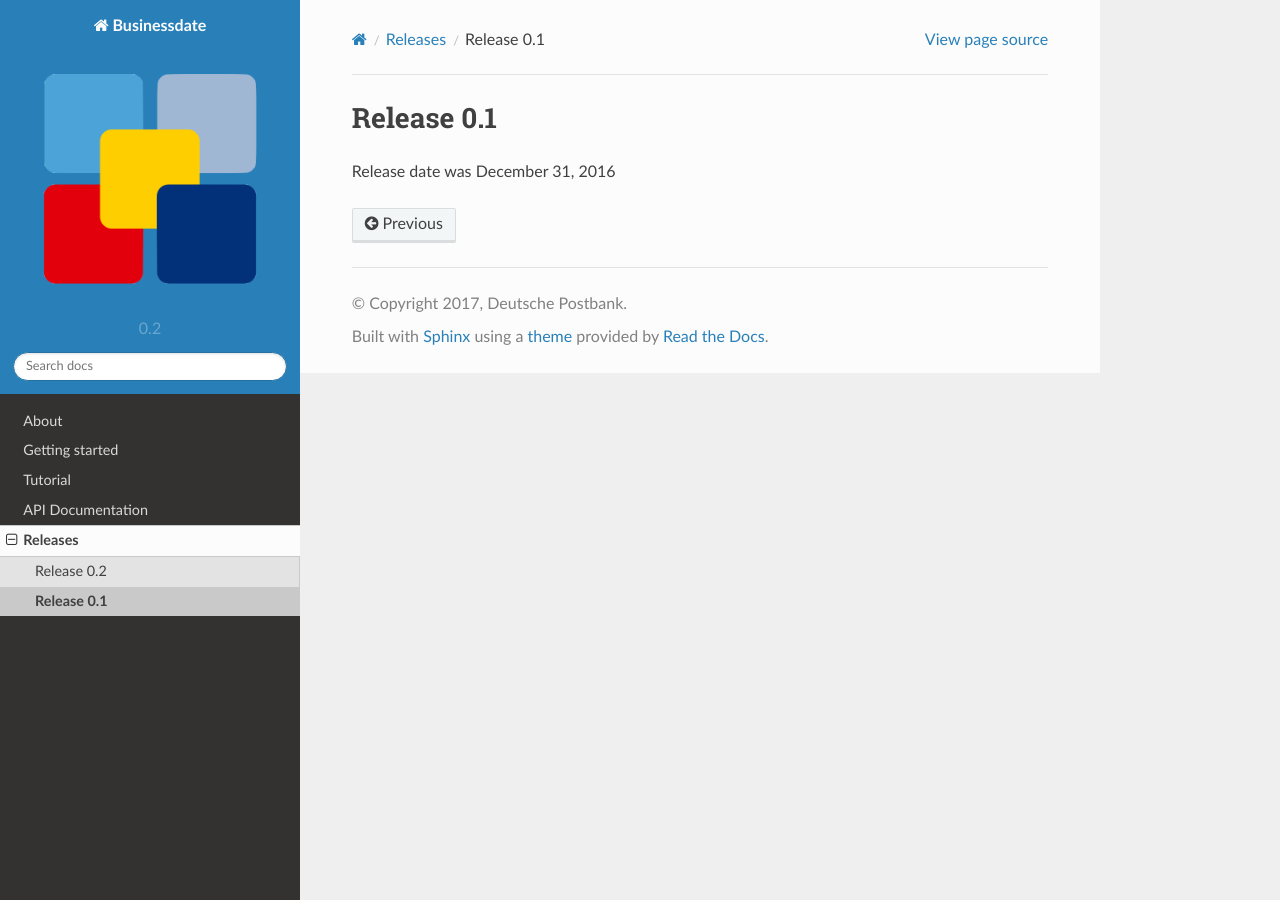
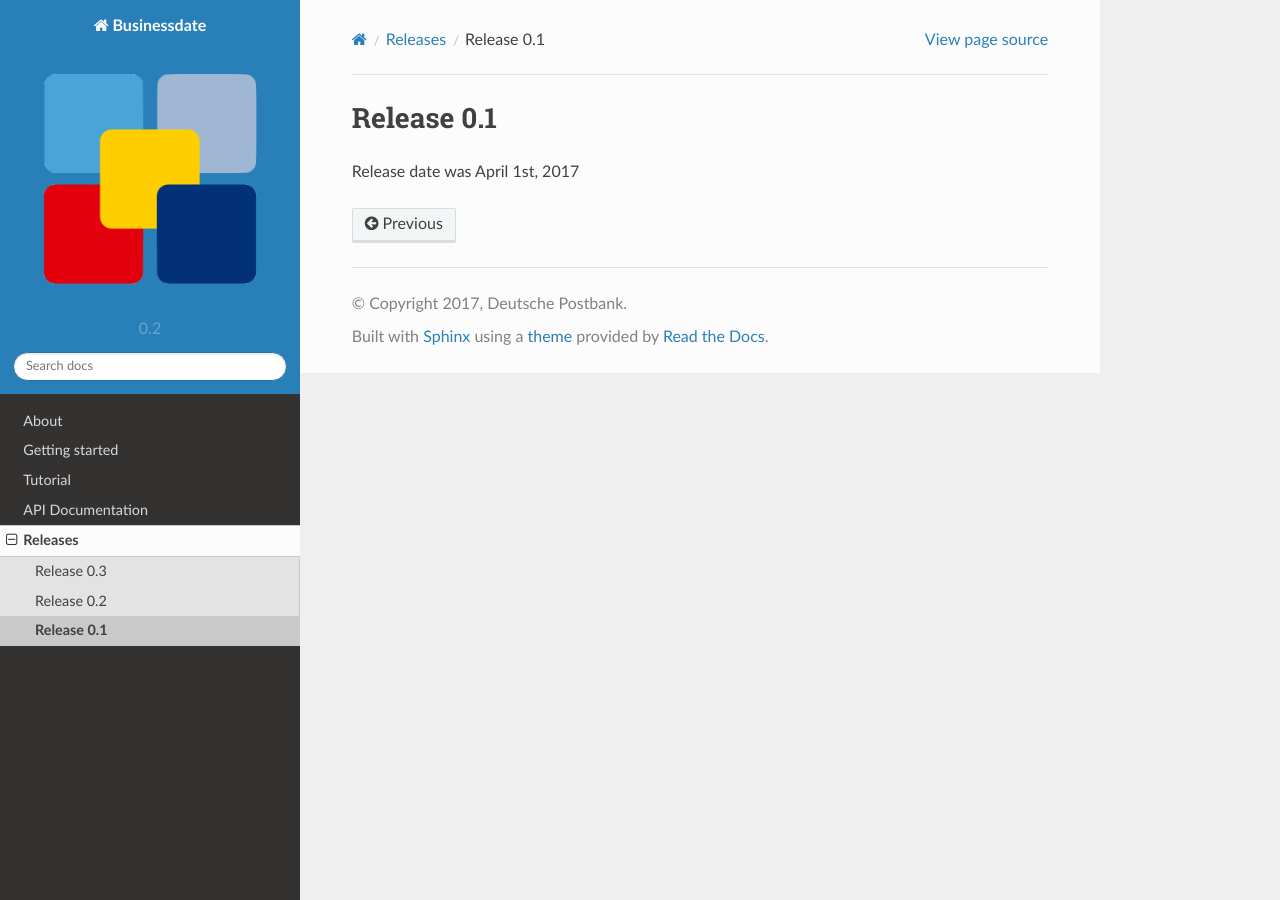
Before and after one commit to sonntagsgesicht/businessdate, a Sphinx documentation site: the page built from doc/sphinx/releases/release_0.10.rst, in a window 1280 px wide. Built offline with Sphinx 7.4.7 and the Read the Docs theme 2.0.0, drawn with Linux system fonts in a browser that asks for light colours.

Commit message:
update for release v0.3

```diff
--- a/doc/sphinx/releases/release_0.10.rst
+++ b/doc/sphinx/releases/release_0.10.rst
@@ -1,4 +1,4 @@
 Release 0.1
 ===========
 
-Release date was December 31, 2016
+Release date was April 1st, 2017
--- a/doc/sphinx/releases/release_0.20.rst
+++ b/doc/sphinx/releases/release_0.20.rst
@@ -1,4 +1,4 @@
 Release 0.2
 ===========
 
-Release date was March 3, 2017
+Release date was April 2nd, 2017
--- /dev/null
+++ b/doc/sphinx/releases/release_0.30.rst
@@ -0,0 +1,4 @@
+Release 0.3
+===========
+
+Release date was July 7th, 2017
```
